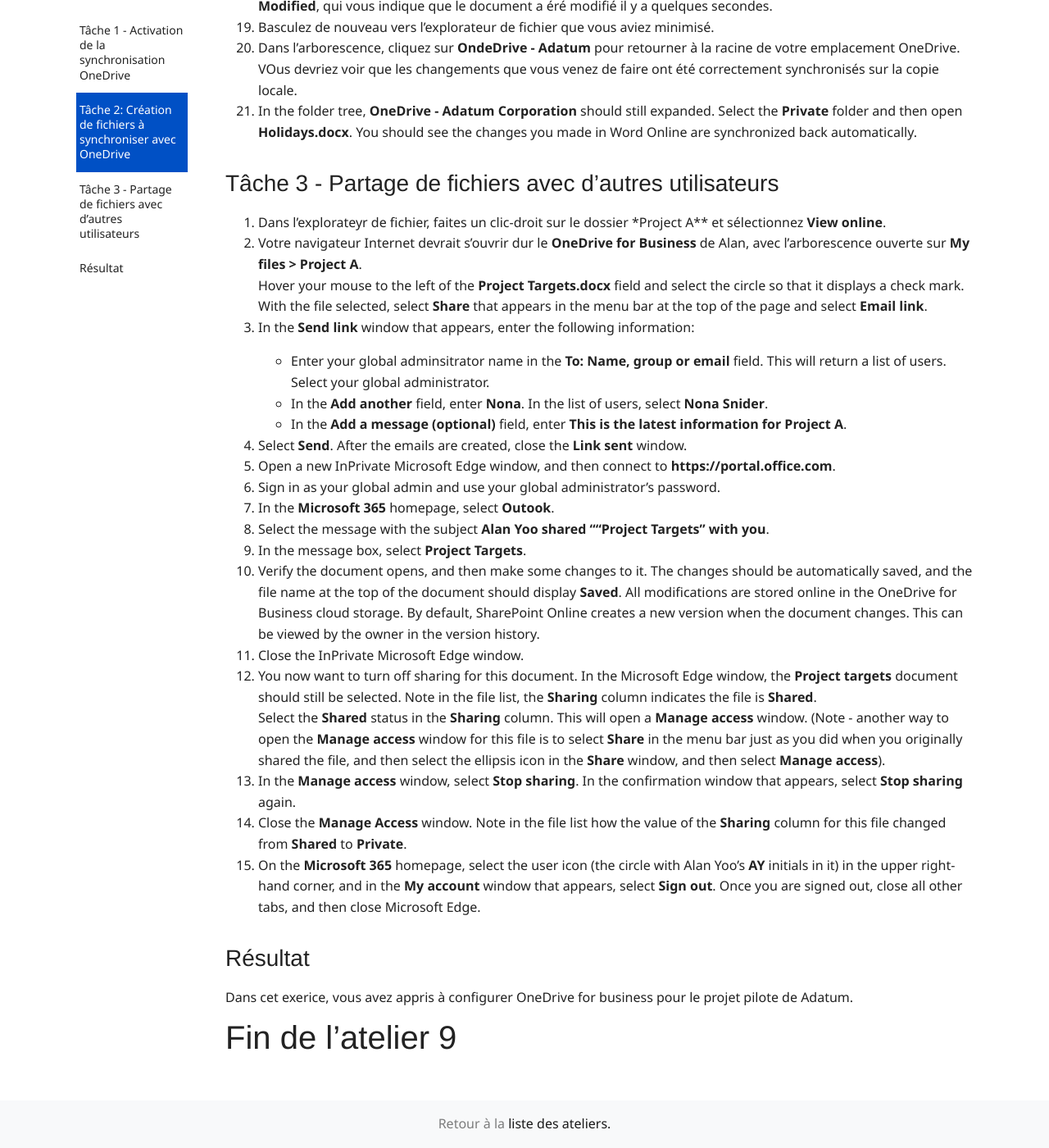
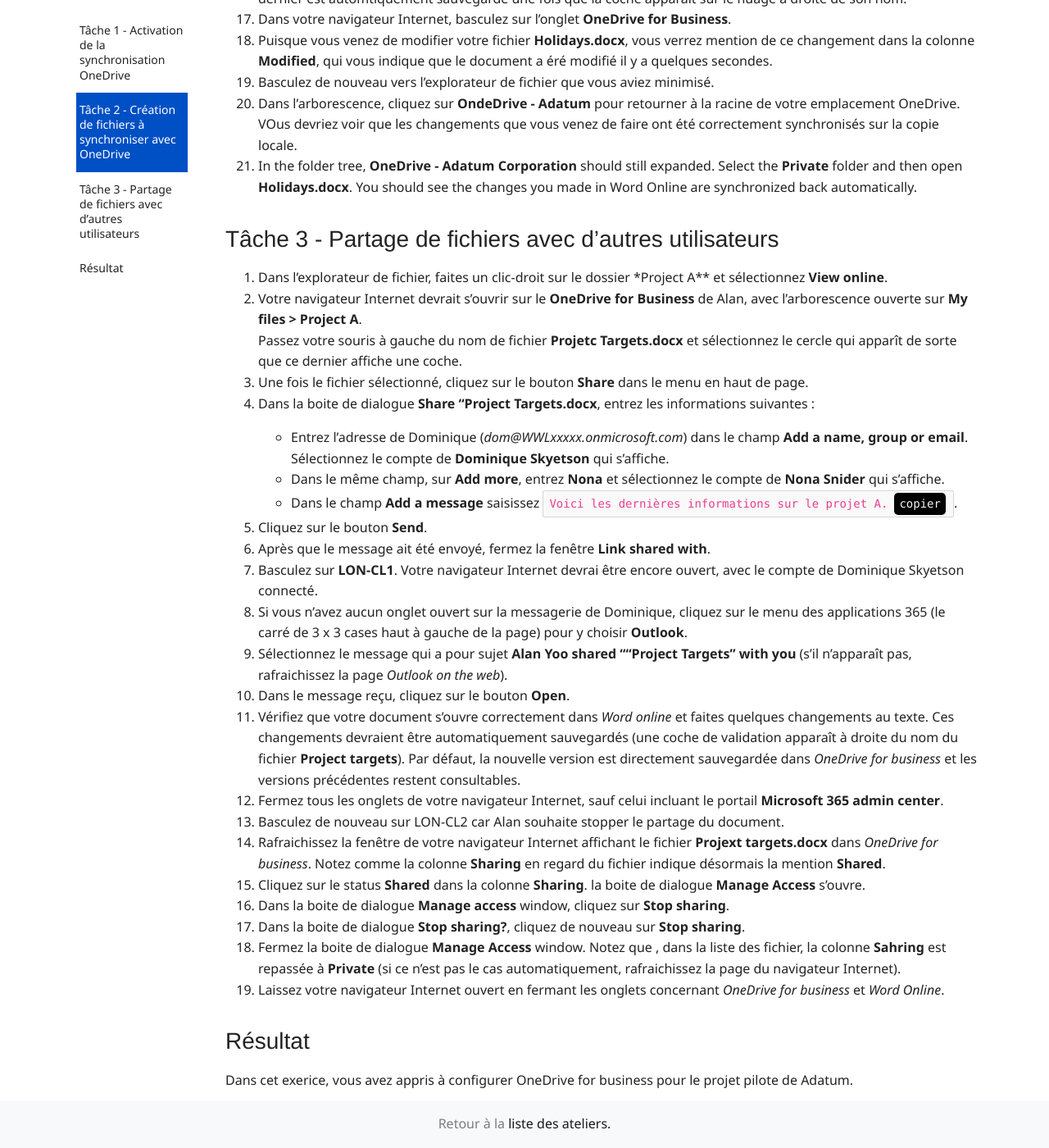
Before and after one commit to renaudwangler/ib-labs, a Jekyll site: the page built from msms030fr/lab9e2.md, in a window 1280 px wide and 1400 px high, scrolled down 2854 px. Shown: the whole window at 82% size. Built offline with Jekyll 4.4.1, drawn with Linux system fonts in a browser that asks for light colours; nearby versions of some CDN libraries; comment, search, counter and statistics services are not loaded; some of the changed text lies outside the part shown.

Commit message:
msms030frl9e2 v0

````diff
--- a/msms030fr/lab9e2.md
+++ b/msms030fr/lab9e2.md
@@ -10,6 +10,8 @@ Dans cet exercice, Dominique va mettre en oeuvre la synchronisation *OneDrive fo
 
 # Objectifs
 A la fin de cet exercice, vous aurez une meilleure connaissance de :
+- La synchronisation *OneDrive for business*
+- La fonctionnalité de partage de fichiers de *OneDrive for business*
 
 
 ## Tâche 1 - Activation de la synchronisation OneDrive
@@ -49,7 +51,7 @@ A la fin de cet exercice, vous aurez une meilleure connaissance de :
 1. L' explorateur de fichiers de Windows va s'ouvrir automatiquement sur le dossier **OneDrive - Adatum**.Vérifiez que le document **OneDrive test.docx** est présent effectivement synchronisé sur le poste de travail local
 1. laissez ouvert l'explorateur de fichier et le navigateur Internet pour la tâche suivante.
 
-## Tâche 2: Création de fichiers à synchroniser avec OneDrive
+## Tâche 2 - Création de fichiers à synchroniser avec OneDrive
 Maintenant que la synchronisation de fichiers est activée avec *OneDrive for Business*, Dominique Skyetson veut créer des fichier sur un poste local pour vérifier qu'il se synchronise bien dans le cloud.
 1. Sur **LON-CL2**, assurez-vous que le dossier **OneDrive for Business** est ouvert dans l'explorateur de fichier depuis la tâche précédente. Si ce n'est pas le cas, ouvrez l'explorateur de fichier et sélectionnez l'emplacement **OneDrive - Adatum**.
 1. Dans l'explorateur, cliquez sur **New folder** dasn la section **New** de l'onglet **Home**.
@@ -75,26 +77,29 @@ Maintenant que la synchronisation de fichiers est activée avec *OneDrive for Bu
 1. In the folder tree, **OneDrive - Adatum Corporation** should still expanded. Select the **Private** folder and then open **Holidays.docx**. You should see the changes you made in Word Online are synchronized back automatically.
 
 ## Tâche 3 - Partage de fichiers avec d'autres utilisateurs
-1. Dans l'explorateyr de fichier, faites un clic-droit sur le dossier *Project A** et sélectionnez **View online**.
-1. Votre navigateur Internet devrait s'ouvrir dur le **OneDrive for Business** de Alan, avec l'arborescence ouverte sur **My files > Project A**.
-	Hover your mouse to the left of the **Project Targets.docx** field and select the circle so that it displays a check mark. With the file selected, select **Share** that appears in the menu bar at the top of the page and select **Email link**.
-1. In the **Send link** window that appears, enter the following information:
-	- Enter your global adminsitrator name in the **To: Name, group or email** field. This will return a list of users. Select your global administrator.
-	- In the **Add another** field, enter **Nona**. In the list of users, select **Nona Snider**.
-	- In the **Add a message (optional)** field, enter **This is the latest information for Project A**.
-1. Select **Send**. After the emails are created, close the **Link sent** window.
-1. Open a new InPrivate Microsoft Edge window, and then connect to **https://portal.office.com**.
-1. Sign in as your global admin and use your global administrator's password.
-1. In the **Microsoft 365** homepage, select **Outook**.
-1. Select the message with the subject **Alan Yoo shared ""Project Targets" with you**.
-1. In the message box, select **Project Targets**.
-1. Verify the document opens, and then make some changes to it. The changes should be automatically saved, and the file name at the top of the document should display **Saved**. All modifications are stored online in the OneDrive for Business cloud storage. By default, SharePoint Online creates a new version when the document changes. This can be viewed by the owner in the version history.
-1. Close the InPrivate Microsoft Edge window.
-1. You now want to turn off sharing for this document. In the Microsoft Edge window, the **Project targets** document should still be selected. Note in the file list, the **Sharing** column indicates the file is **Shared**.
-	Select the **Shared** status in the **Sharing** column. This will open a **Manage access** window. (Note - another way to open the **Manage access** window for this file is to select **Share** in the menu bar just as you did when you originally shared the file, and then select the ellipsis icon in the **Share** window, and then select **Manage access**).
-1. In the **Manage access** window, select **Stop sharing**. In the confirmation window that appears, select **Stop sharing** again.
-1. Close the **Manage Access** window. Note in the file list how the value of the **Sharing** column for this file changed from **Shared** to **Private**.
-1. On the **Microsoft 365** homepage, select the user icon (the circle with Alan Yoo's **AY** initials in it) in the upper right-hand corner, and in the **My account** window that appears, select **Sign out**. Once you are signed out, close all other tabs, and then close Microsoft Edge.
+1. Dans l'explorateur de fichier, faites un clic-droit sur le dossier *Project A** et sélectionnez **View online**.
+1. Votre navigateur Internet devrait s'ouvrir sur le **OneDrive for Business** de Alan, avec l'arborescence ouverte sur **My files > Project A**.
+	Passez votre souris à gauche du nom de fichier **Projetc Targets.docx** et sélectionnez le cercle qui apparît de sorte que ce dernier affiche une coche.
+1. Une fois le fichier sélectionné, cliquez sur le bouton **Share** dans le menu en haut de page.
+1. Dans la boite de dialogue **Share "Project Targets.docx**, entrez les informations suivantes :
+	- Entrez l'adresse de Dominique (*dom@WWLxxxxx.onmicrosoft.com*) dans le champ **Add a name, group or email**. Sélectionnez le compte de **Dominique Skyetson** qui s'affiche.
+	- Dans le même champ, sur **Add more**, entrez **Nona** et sélectionnez le compte de **Nona Snider** qui s'affiche.
+	- Dans le champ **Add a message** saisissez ```Voici les dernières informations sur le projet A.```.
+1. Cliquez sur le bouton **Send**.
+1. Après que le message ait été envoyé, fermez la fenêtre **Link shared with**.
+1. Basculez sur **LON-CL1**. Votre navigateur Internet devrai être encore ouvert, avec le compte de Dominique Skyetson connecté.
+1. Si vous n'avez aucun onglet ouvert sur la messagerie de Dominique, cliquez sur le menu des applications 365 (le carré de 3 x 3 cases haut à gauche de la page) pour y choisir **Outlook**.
+1. Sélectionnez le message qui a pour sujet **Alan Yoo shared ""Project Targets" with you** (s'il n'apparaît pas, rafraichissez la page *Outlook on the web*).
+1. Dans le message reçu, cliquez sur le bouton **Open**.
+1. Vérifiez que votre document s'ouvre correctement dans *Word online* et faites quelques changements au texte. Ces changements devraient être automatiquement sauvegardés (une coche de validation apparaît à droite du nom du fichier **Project targets**). Par défaut, la nouvelle version est directement sauvegardée dans *OneDrive for business* et les versions précédentes restent consultables.
+1. Fermez tous les onglets de votre navigateur Internet, sauf celui incluant le portail **Microsoft 365 admin center**.
+1. Basculez de nouveau sur LON-CL2 car Alan souhaite stopper le partage du document.
+1. Rafraichissez la fenêtre de votre navigateur Internet affichant le fichier **Projext targets.docx** dans *OneDrive for business*. Notez comme la colonne **Sharing** en regard du fichier indique désormais la mention **Shared**.
+1. Cliquez sur le status **Shared** dans la colonne **Sharing**. la boite de dialogue **Manage Access** s'ouvre.
+1. Dans la boite de dialogue **Manage access** window, cliquez sur **Stop sharing**.
+1. Dans la boite de dialogue **Stop sharing?**, cliquez de nouveau sur **Stop sharing**.
+1. Fermez la boite de dialogue **Manage Access** window. Notez que , dans la liste des fichier, la colonne **Sahring** est repassée à **Private** (si ce n'est pas le cas automatiquement, rafraichissez la page du navigateur Internet).
+1. Laissez votre navigateur Internet ouvert en fermant les onglets concernant *OneDrive for business* et *Word Online*.
 
 ## Résultat
 Dans cet exerice, vous avez appris à configurer OneDrive for business pour le projet pilote de Adatum.
````
